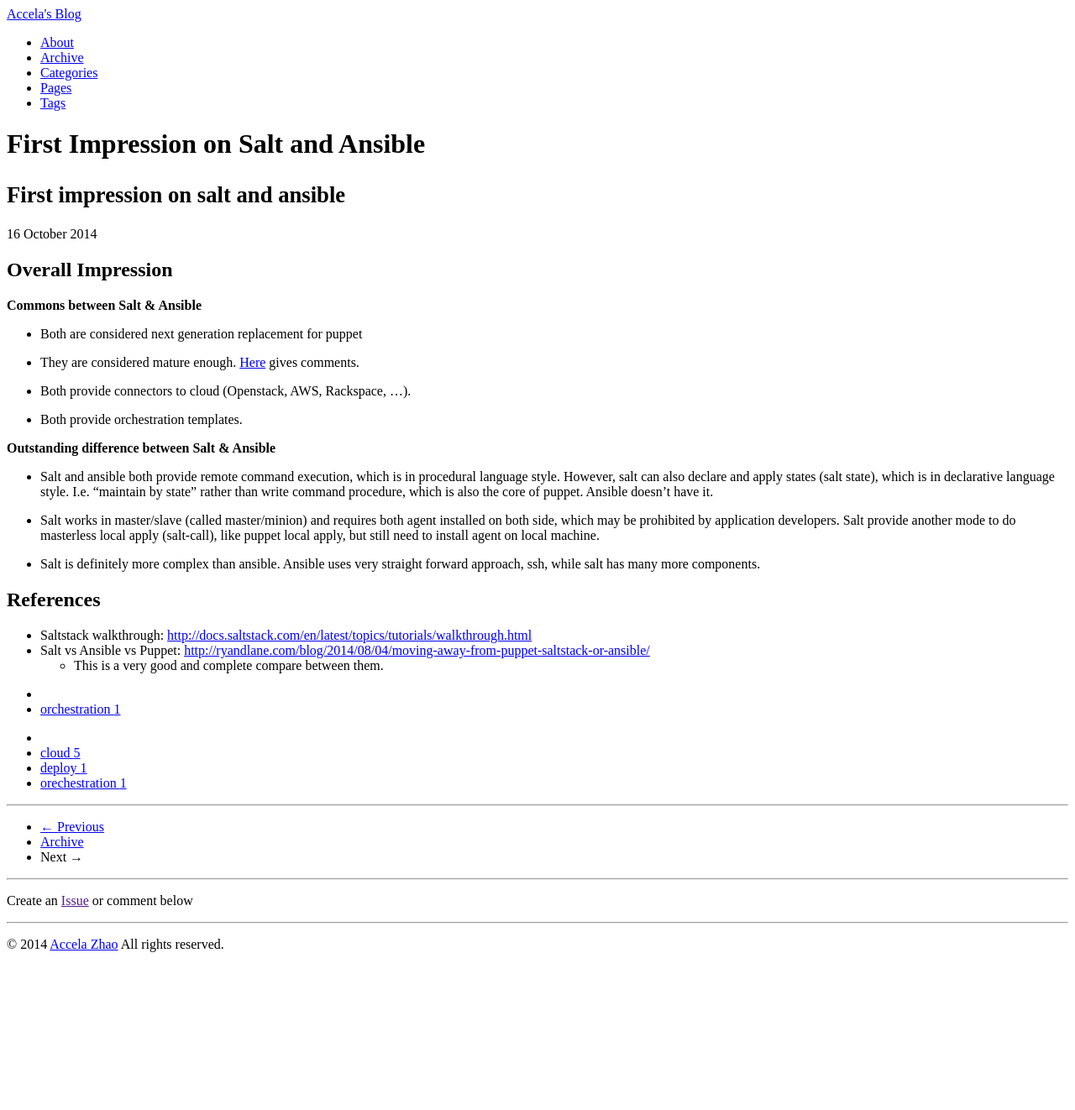
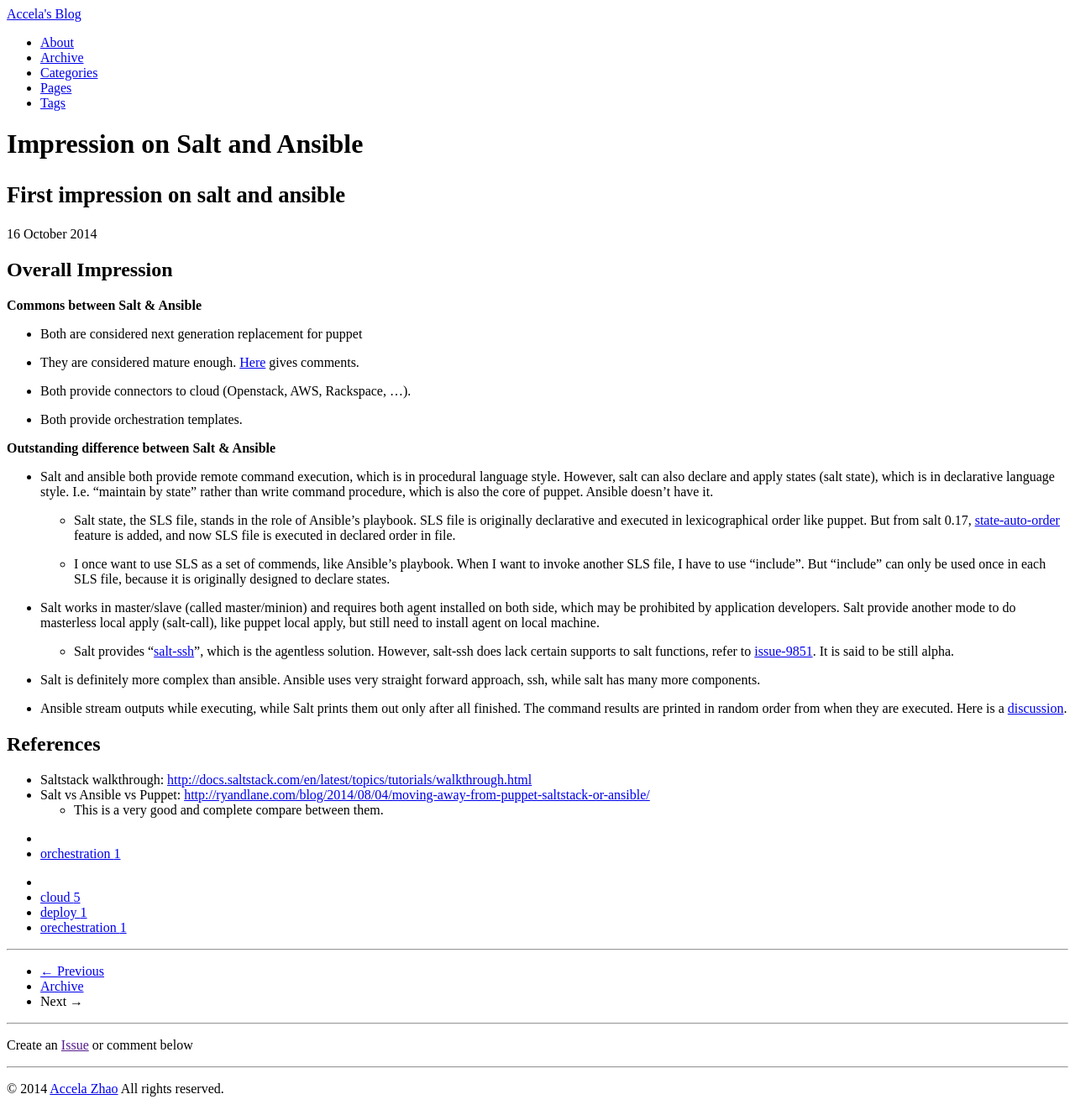
Before and after one commit to accelazh/accelazh.github.io, a Jekyll site: the page built from _posts/2014-10-16-Impression-On-Salt-And-Ansible.md, in a window 1280 px wide. Shown: the whole page at 84% size. Built offline with Jekyll 4.4.1, drawn with Linux system fonts in a browser that asks for light colours; Markdown is read by kramdown in place of the engine named in the settings; comment, search, counter and statistics services are not loaded; a style sheet for code colours, icons or effects is not loaded; before the commit the page ends 1150 px from its top, so only the background shows below that.

Commit message:
update blog content

```diff
--- a/_posts/2014-10-16-First-Impression-On-Salt-And-Ansible.md
+++ b/_posts/2014-10-16-Impression-On-Salt-And-Ansible.md
@@ -1,6 +1,6 @@
 ---
 layout: post
-title: "First Impression on Salt and Ansible"
+title: "Impression on Salt and Ansible"
 tagline : " First impression on salt and ansible"
 description: "First impression on salt and ansible, with a basic comparasion"
 category: "orchestration"
@@ -24,9 +24,17 @@
 
 * Salt and ansible both provide remote command execution, which is in procedural language style. However, salt can also declare and apply states (salt state), which is in declarative language style. I.e. "maintain by state" rather than write command procedure, which is also the core of puppet. Ansible doesn't have it.
 
+    * Salt state, the SLS file, stands in the role of Ansible's playbook. SLS file is originally declarative and executed in lexicographical order like puppet. But from salt 0.17, [state-auto-order](http://docs.saltstack.com/en/latest/topics/releases/0.17.0.html?highlight=auto%20order#state-auto-order) feature is added, and now SLS file is executed in declared order in file.
+
+    * I once want to use SLS as a set of commends, like Ansible's playbook. When I want to invoke another SLS file, I have to use "include".  But "include" can only be used once in each SLS file, because it is originally designed to declare states.
+
 * Salt works in master/slave (called master/minion) and requires both agent installed on both side, which may be prohibited by application developers. Salt provide another mode to do masterless local apply (salt-call), like puppet local apply, but still need to install agent on local machine.
 
+    * Salt provides "[salt-ssh](http://docs.saltstack.com/en/latest/topics/ssh/)", which is the agentless solution. However, salt-ssh does lack certain supports to salt functions, refer to [issue-9851](https://github.com/saltstack/salt/issues/9851). It is said to be still alpha.
+
 * Salt is definitely more complex than ansible. Ansible uses very straight forward approach, ssh, while salt has many more components.
+
+* Ansible stream outputs while executing, while Salt prints them out only after all finished. The command results are printed in random order from when they are executed. Here is a [discussion](https://groups.google.com/forum/#!topic/salt-users/ikAVtZnuB30).
 
 ## References
 
```
